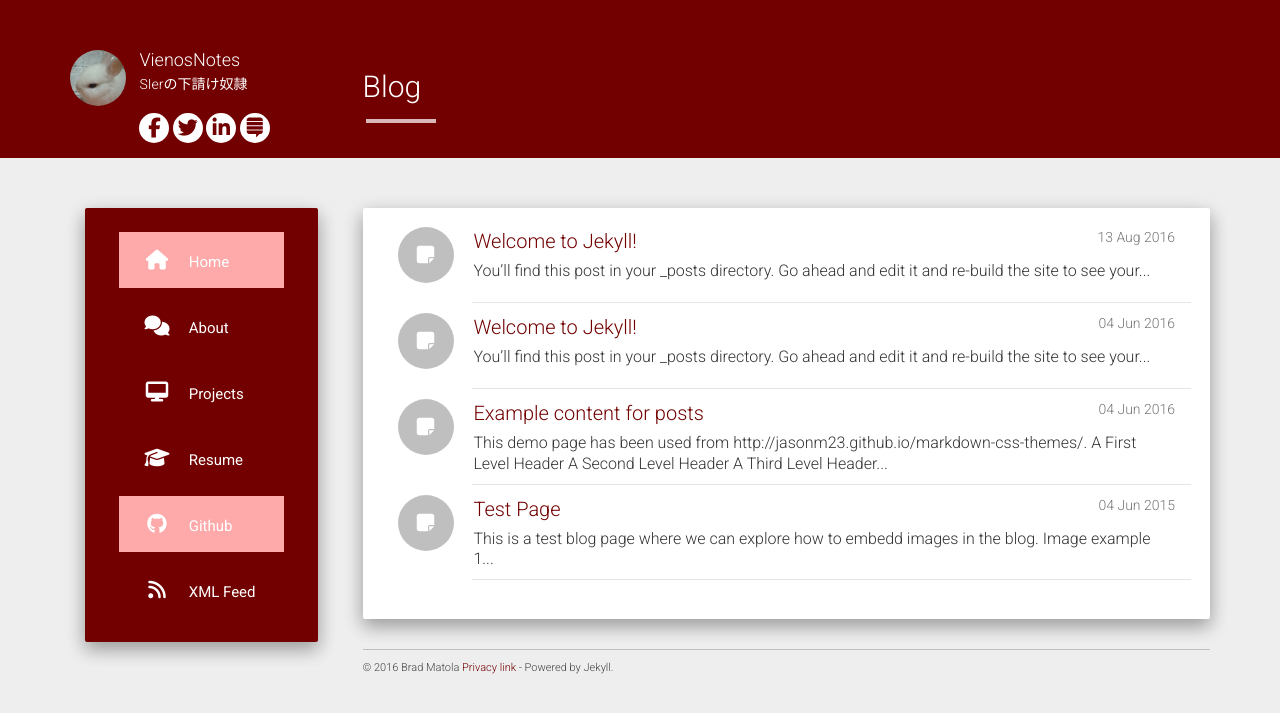
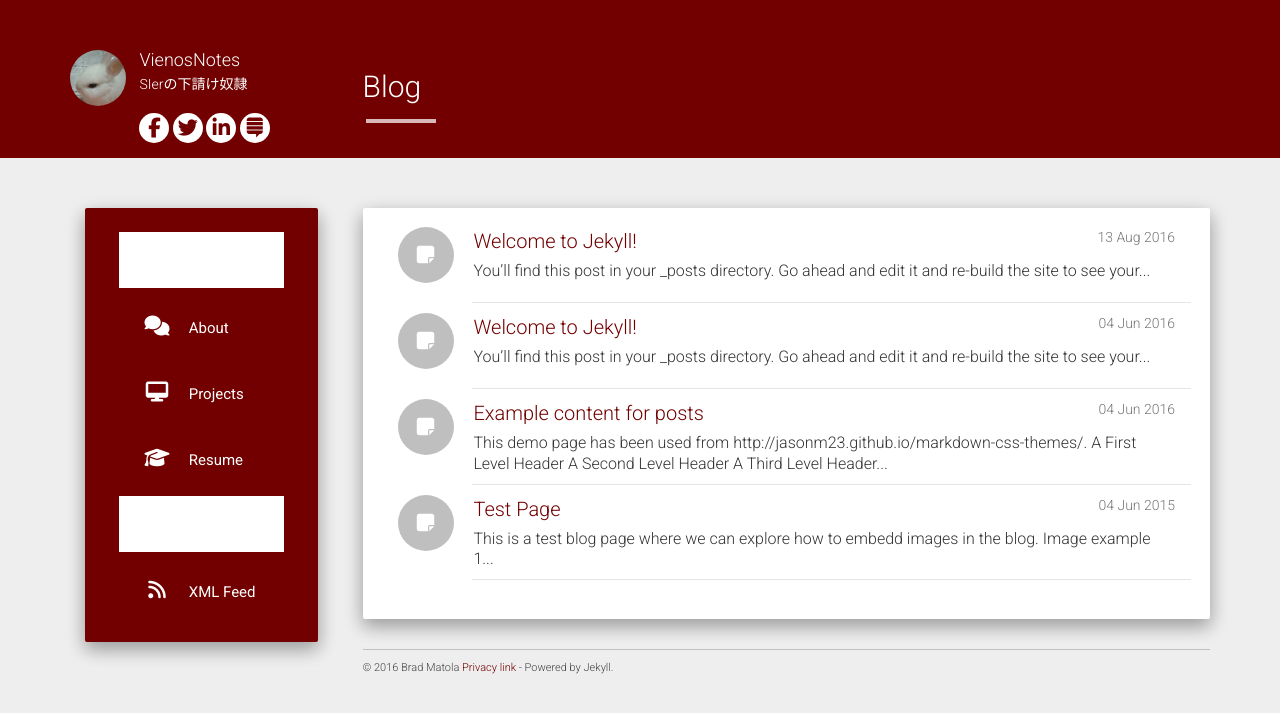
Before and after one commit to VienosNotes/vienosnotes.github.io, a Jekyll site: the page built from index.html, in a window 1280 px wide. Shown: the top 713 px of the page. Built offline with Jekyll 4.4.1, drawn with Linux system fonts in a browser that asks for light colours; nearby versions of some CDN libraries; the list of posts is cut into pages by our own code.

Commit message:
Coloring 5

```diff
--- a/static/css/main.css
+++ b/static/css/main.css
@@ -62,7 +62,7 @@ p.info a {
     display: inline-block;
 }
 .icon:hover {
-    color: rgba(255, 255, 255, 0.63);
+    color: rgba(114, 0, 0, 0.63);
     background: #FFAAAA;
 }
 .menu ul li {
@@ -71,7 +71,7 @@ p.info a {
 }
 
 .menu ul li a:hover, .menu ul li a:focus, li.current-menu-item > a{
-    background: #FFAAAA;
+    background: #FFFFFF;
 }
 li.current-menu-item:before {
     content: "";
```
